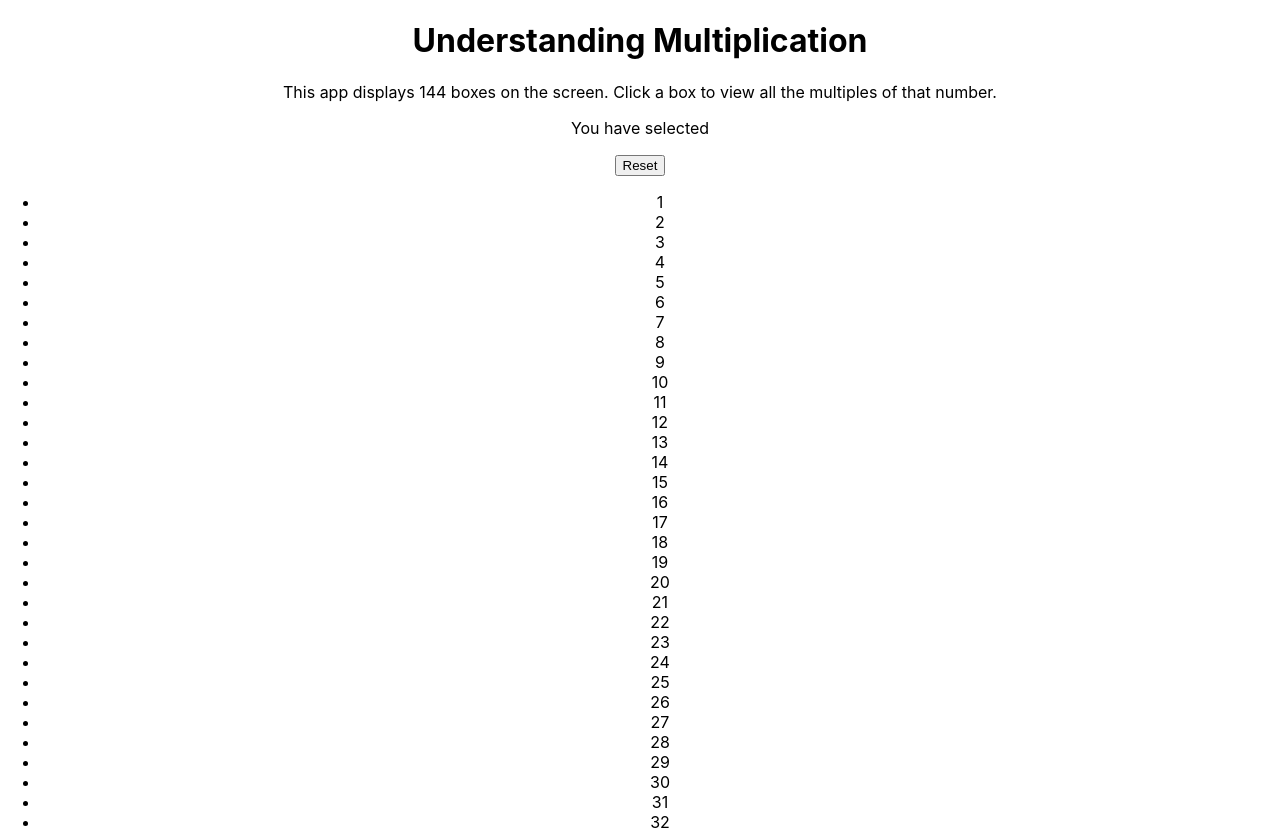
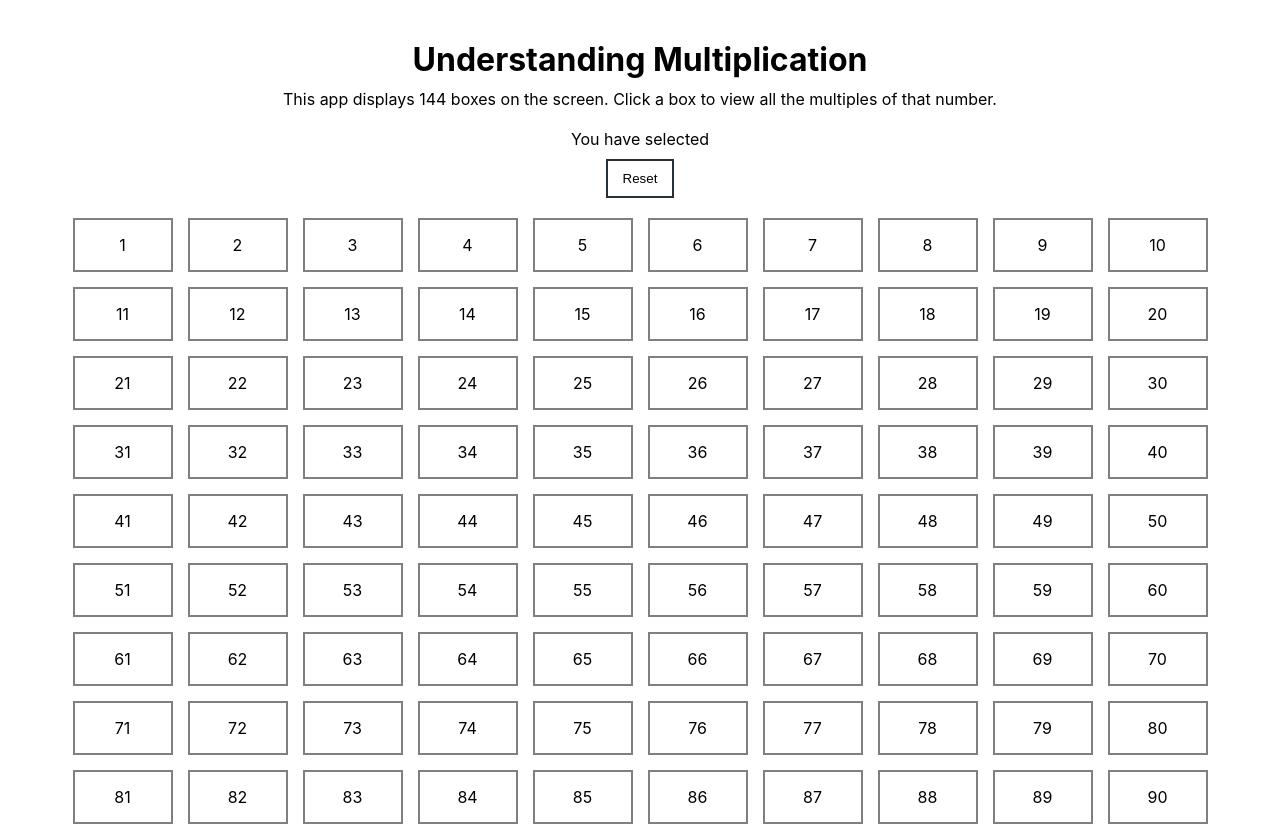
Before and after one commit to sai-re/simple-multiplication, a React (Create React App) app: page / in a window 1280 px wide. Shown: the top 830 px of the page. Built offline with nearby package versions, Linux system fonts and the light colour scheme.

Commit message:
add styles

```diff
--- a/src/App.css
+++ b/src/App.css
@@ -2,37 +2,13 @@
   text-align: center;
 }
 
-.App-logo {
-  height: 40vmin;
-  pointer-events: none;
+ul {
+  padding: 0;
 }
 
-@media (prefers-reduced-motion: no-preference) {
-  .App-logo {
-    animation: App-logo-spin infinite 20s linear;
-  }
+p,
+h1,
+h2,
+h3 {
+  margin: 0;
 }
-
-.App-header {
-  background-color: #282c34;
-  min-height: 100vh;
-  display: flex;
-  flex-direction: column;
-  align-items: center;
-  justify-content: center;
-  font-size: calc(10px + 2vmin);
-  color: white;
-}
-
-.App-link {
-  color: #61dafb;
-}
-
-@keyframes App-logo-spin {
-  from {
-    transform: rotate(0deg);
-  }
-  to {
-    transform: rotate(360deg);
-  }
-}
--- a/src/components/GridContainer/GridContainer.scss
+++ b/src/components/GridContainer/GridContainer.scss
@@ -0,0 +1,47 @@
+.app-container {
+    padding: 30px 10px;
+}
+
+.app__title,
+.app__description,
+.app__reset {
+    margin-top: 10px;
+}
+
+.app__selected-num {
+    margin-top: 20px;
+}
+
+.app__reset {
+    padding: 10px 15px;
+    background-color: white;
+    border: 2px solid #263238;
+    cursor: pointer;
+}
+
+.app__reset:hover {
+    background-color: #263238;
+    color: white;
+}
+
+.app-grid__container {
+    display: grid;
+    gap: 15px 15px;
+    grid-template-columns: 1fr;
+    grid-template-rows: auto;
+    justify-items: center;
+
+    @media (min-width: 600px) {
+        grid-template-columns: repeat(2, 1fr);
+    }
+
+    @media (min-width: 900px) {
+        grid-template-columns: repeat(3, 1fr);
+        margin: 20px 60px;
+    }
+
+    @media (min-width: 1200px) {
+        grid-template-columns: repeat(auto-fill, 100px);
+        justify-content: center;
+    }
+}
--- a/src/components/GridItem/GridItem.scss
+++ b/src/components/GridItem/GridItem.scss
@@ -1,3 +1,18 @@
 .highlighted {
-    background-color: red;
+    background-color: #e30d12;
+    border-color: #e30d12;
+    color: white;
 }
+
+.app-grid__item {
+    width: 100%;
+    border: 2px solid grey;
+    padding: 15px;
+    box-sizing: border-box;
+    cursor: pointer;
+    list-style-type: none;
+}
+
+.app-grid__item:hover {
+    border-color: #e30d12;
+}
```
